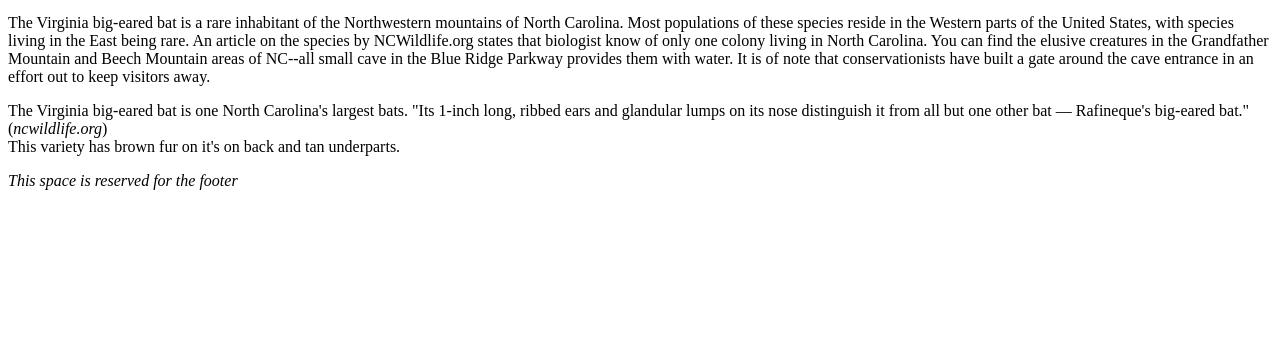
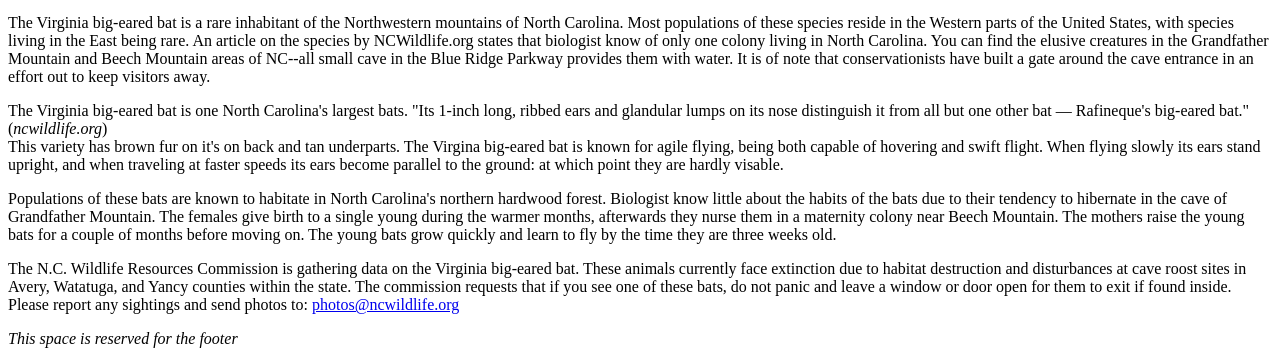
Before and after one commit to itzdm0r3/nc_endangered_species, a plain HTML site: page index.html in a window 1280 px wide. Shown: the part 2165-2521 px from the top of the page. Before the commit the page ends 2363 px from the top, so only its background shows below. Drawn offline with Linux system fonts and the light colour scheme.

Commit message:
Updating #bat article copy/markup for homepage.

```diff
--- a/index.html
+++ b/index.html
@@ -64,7 +64,7 @@
         <iframe width="560" height="315" src="https://www.youtube.com/embed/tSKty8_JZYo"
          title="YouTube video player" frameborder="0"
          allow="accelerometer; autoplay; clipboard-write; encrypted-media; gyroscope; picture-in-picture"
-         allowfullscreen>video about the northern flying squirrel</iframe>
+         allowfullscreen>video about the Carolina northern flying squirrel</iframe>
          <p><i>More information about the Carolina
             northern flying squirrel and the following animals <br>
             below can be found via the U.S. Fish &AMP Wildlife Service website.
@@ -100,7 +100,8 @@
     <br />
     <iframe width="560" height="315" src="https://www.youtube.com/embed/zzjgc_uKAjs"
     title="YouTube video player" frameborder="0"
-    allow="accelerometer; autoplay; clipboard-write; encrypted-media; gyroscope; picture-in-picture" allowfullscreen></iframe>
+    allow="accelerometer; autoplay; clipboard-write; encrypted-media; gyroscope; picture-in-picture"
+    allowfullscreen>video featuring the Virgina big-eared bat</iframe>
     <p><i>You can find more information about the Virginia big-eared bat
         at NCWildlife.org</i></p>
 
@@ -117,7 +118,25 @@
         The Virginia big-eared bat is one North Carolina's largest bats. "Its 1-inch long,
         ribbed ears and glandular lumps on its nose distinguish it from all but one other bat
         — Rafineque's big-eared bat." (<i>ncwildlife.org</i>)<br>
-        This variety has brown fur on it's on back and tan underparts.
+        This variety has brown fur on it's on back and tan underparts. The Virgina big-eared bat
+        is known for agile flying, being both capable of hovering and swift flight. When flying slowly
+        its ears stand upright, and when traveling at faster speeds its ears become parallel to the ground:
+        at which point they are hardly visable.
+    </p>
+    <p>
+        Populations of these bats are known to habitate in North Carolina's northern hardwood forest.
+        Biologist know little about the habits of the bats due to their tendency to hibernate in the cave
+        of Grandfather Mountain. The females give birth to a single young during the warmer months,
+        afterwards they nurse them in a maternity colony near Beech Mountain. The mothers raise the young bats
+        for a couple of months before moving on. The young bats grow quickly and learn to fly by the time
+        they are three weeks old.
+    </p>
+    <p>
+        The N.C. Wildlife Resources Commission is gathering data on the Virginia big-eared bat. These animals
+        currently face extinction due to habitat destruction and disturbances at cave roost sites in
+        Avery, Watatuga, and Yancy counties within the state. The commission requests that if you see one of these
+        bats, do not panic and leave a window or door open for them to exit if found inside. Please report any sightings
+        and send photos to: <a href="mailto:photos@ncwildlife.org">photos@ncwildlife.org</a>
     </p>
    </article>
 </div>  <!--end of bat article-->
```
